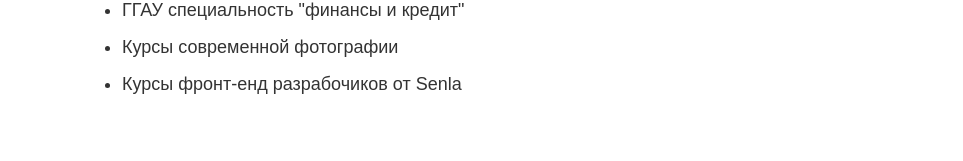
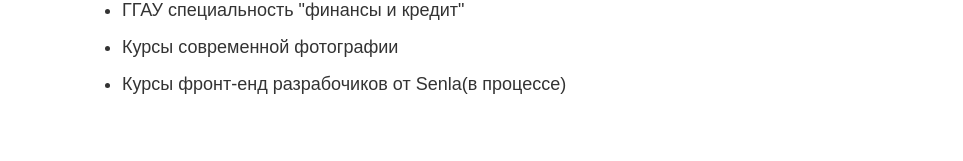
Before and after one commit to vika-shatrova/vika-shatrova.github.io, a plain HTML site: page index.html in a window 1280 px wide. Shown: the part 381-542 px from the top of the page, without its empty margins (158-1121 px from the left). Drawn offline with Linux system fonts and the light colour scheme.

Commit message:
Update index.html

```diff
--- a/index.html
+++ b/index.html
@@ -22,7 +22,7 @@
         <ul>
           <li> ГГАУ специальность "финансы и кредит"</li>
           <li> Курсы современной фотографии</li>
-          <li> Курсы фронт-енд разрабочиков от Senla</li>
+          <li> Курсы фронт-енд разрабочиков от Senla(в процессе)</li>
         </ul>
       </section>
       <section>
```
